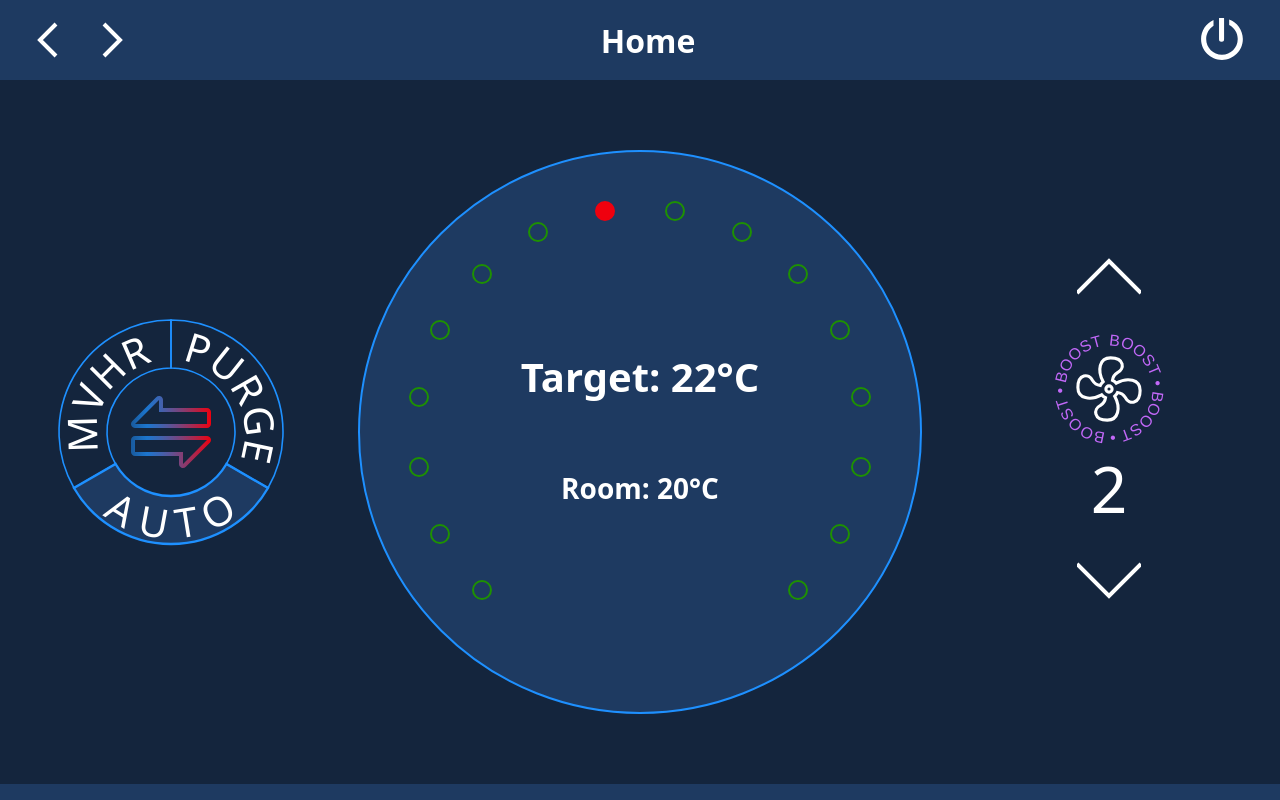
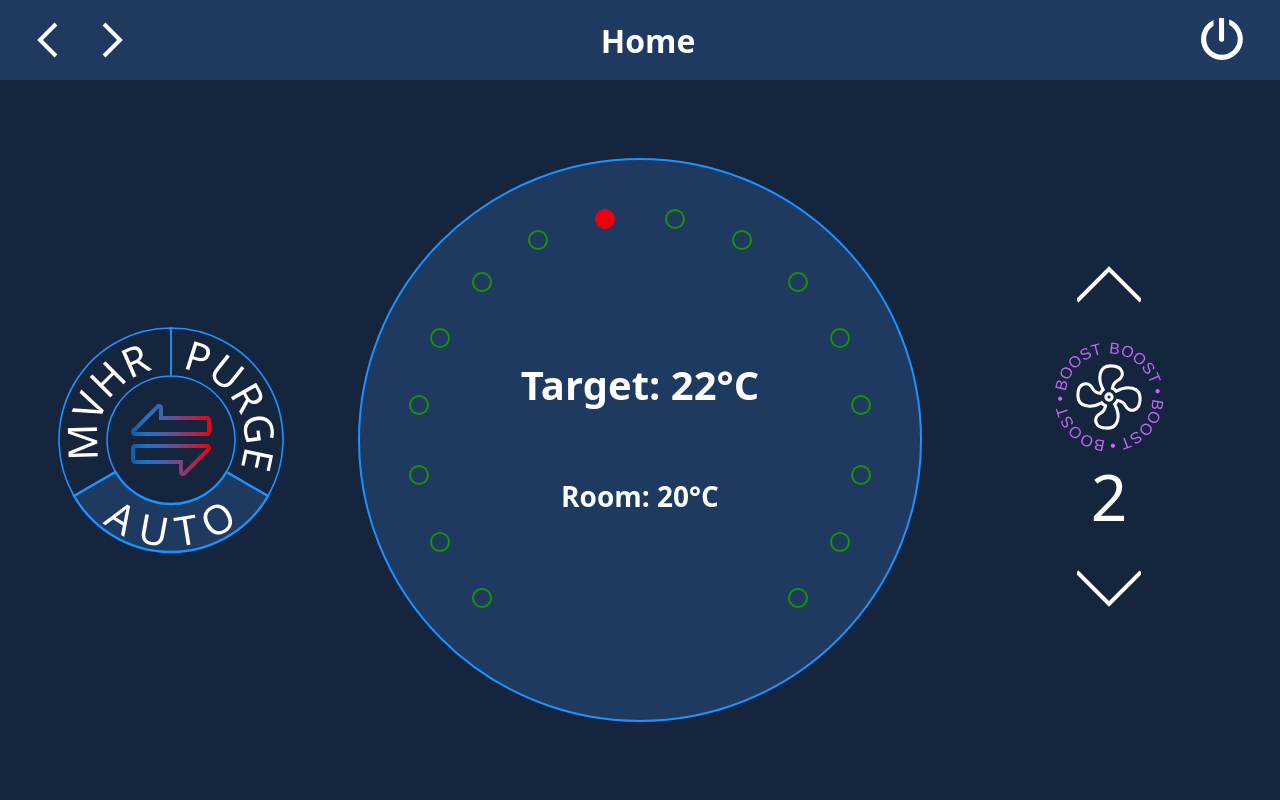
Before and after one commit to OODesigns/home-control, a React (Vite) app: page / in a window 1280 px wide. Built offline with nearby package versions, Linux system fonts and the light colour scheme.

Commit message:
Fix:Updated removed statusbar from navigtionalcontainer

```diff
--- a/src/components/NavigationalContainer/NavigationalContainer.jsx
+++ b/src/components/NavigationalContainer/NavigationalContainer.jsx
@@ -1,6 +1,5 @@
 import PropTypes from "prop-types";
 import Header from "../Header/Header"; // Assuming you have a Header component
-import StatusBar from "../StatusBar/StatusBar"; // Assuming you have a StatusBar component
 import HorizontalContainer from "../HorizontalContainer/HorizontalContainer.jsx";
 
 export default function NavigationalContainer ({ caption, children }) {
@@ -10,8 +9,6 @@ export default function NavigationalContainer ({ caption, children }) {
             <Header caption={caption}/>
             {/* CoreContainer with the children */}
             <HorizontalContainer id="navigational-child-container">{children}</HorizontalContainer>
-            {/* StatusBar */}
-            <StatusBar />
         </div>
     );
 };
```
